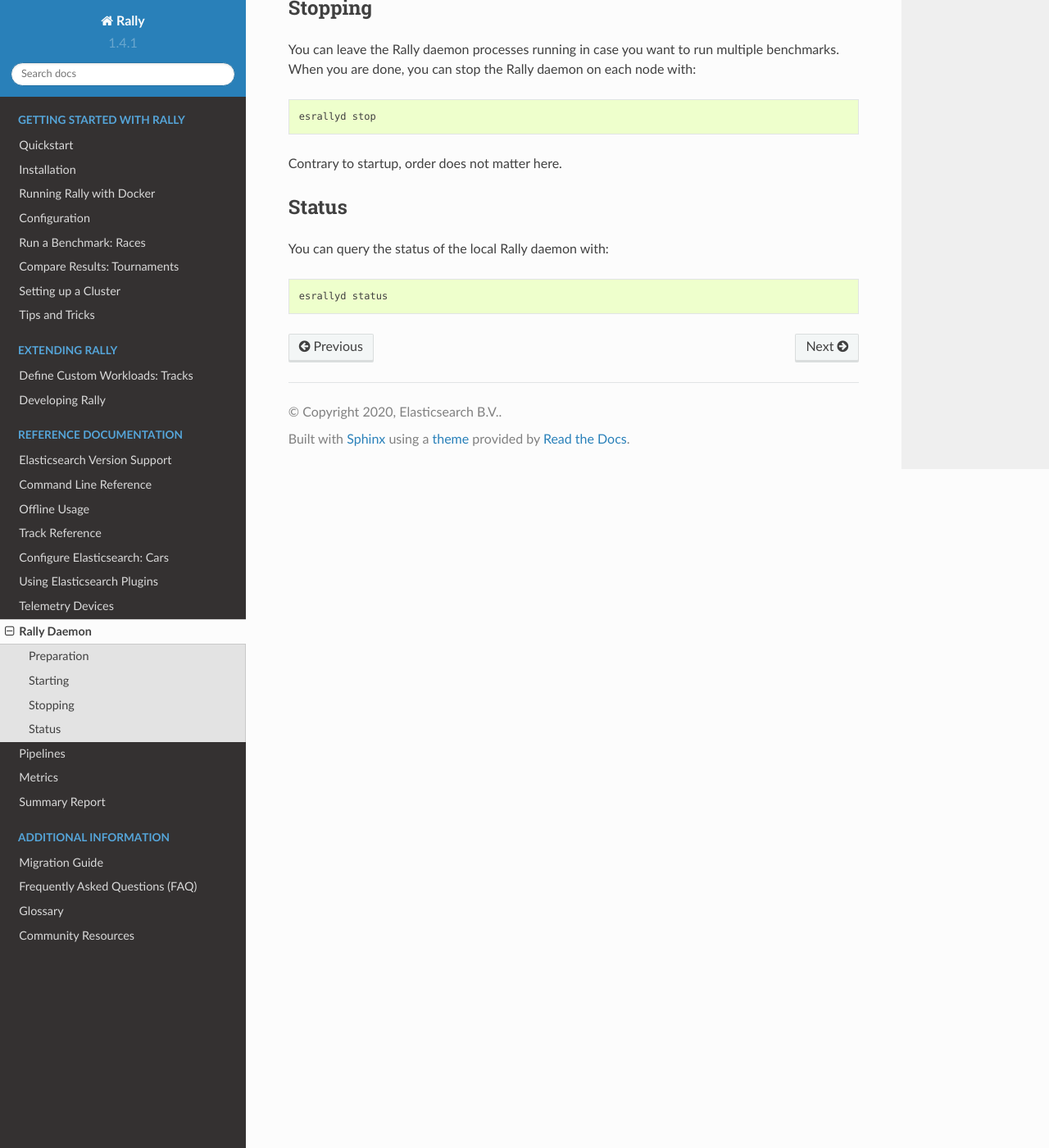
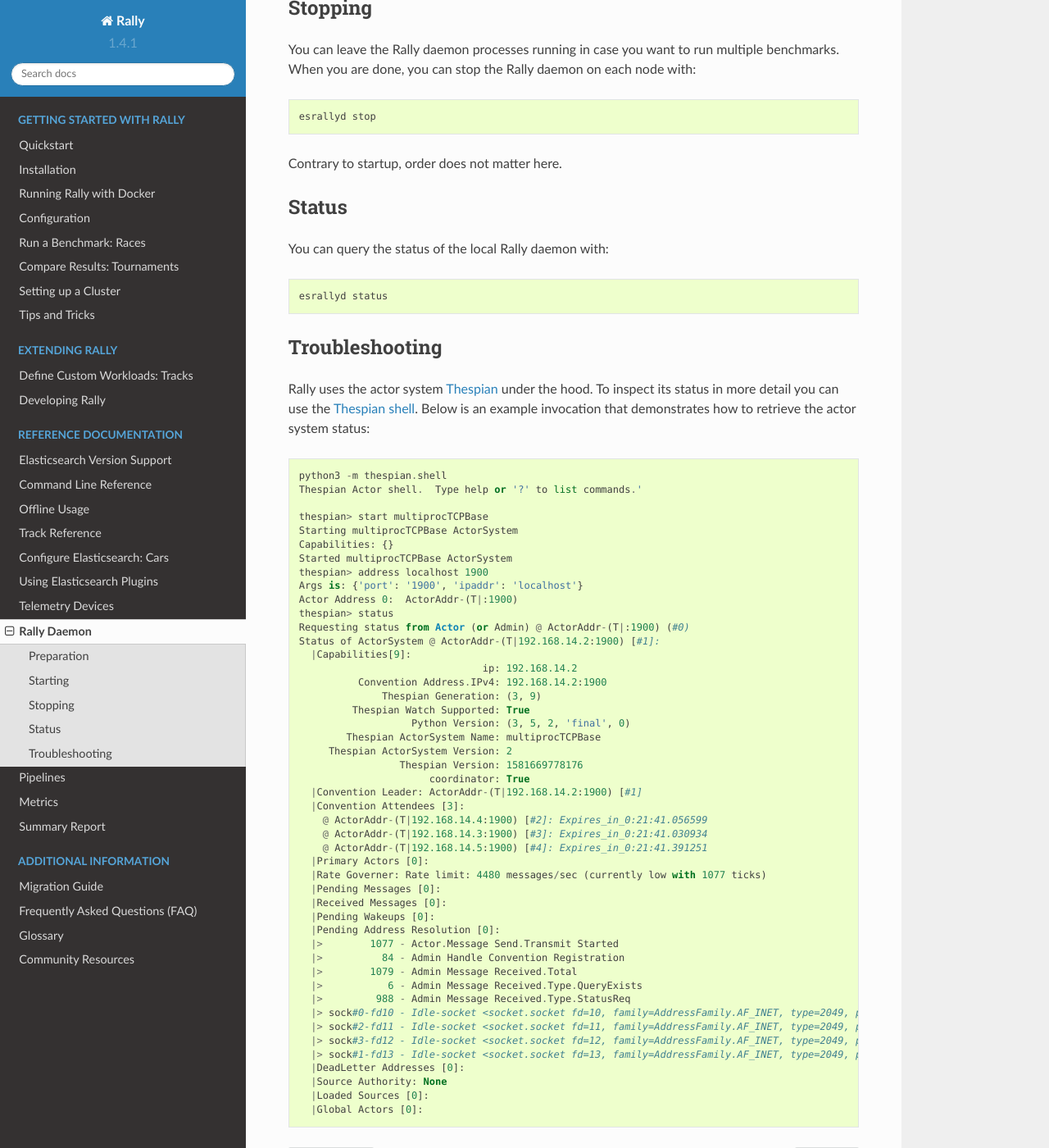
Before and after one commit to elastic/rally, a Sphinx documentation site: the page built from docs/rally_daemon.rst, in a window 1280 px wide and 1400 px high, scrolled down 1453 px. Shown: the whole window at 82% size. Built offline with Sphinx 7.4.7 and the Read the Docs theme 2.0.0, drawn with Linux system fonts in a browser that asks for light colours.

Commit message:
Add example how to determine actor system status
With this commit we add an example to the docs that shows how to invoke
the Thespian shell to retrieve the status of the locally running actor
system.

Relates #892

```diff
--- a/docs/rally_daemon.rst
+++ b/docs/rally_daemon.rst
@@ -51,3 +51,56 @@
 You can query the status of the local Rally daemon with::
 
     esrallyd status
+
+Troubleshooting
+---------------
+
+Rally uses the actor system `Thespian <https://github.com/kquick/Thespian>`_ under the hood. To inspect its status in more detail you can use the `Thespian shell <https://thespianpy.com/doc/in_depth.html#hH-058d8939-b973-4270-975b-3afd9c607176>`_. Below is an example invocation that demonstrates how to retrieve the actor system status::
+
+    python3 -m thespian.shell
+    Thespian Actor shell.  Type help or '?' to list commands.'
+
+    thespian> start multiprocTCPBase
+    Starting multiprocTCPBase ActorSystem
+    Capabilities: {}
+    Started multiprocTCPBase ActorSystem
+    thespian> address localhost 1900
+    Args is: {'port': '1900', 'ipaddr': 'localhost'}
+    Actor Address 0:  ActorAddr-(T|:1900)
+    thespian> status
+    Requesting status from Actor (or Admin) @ ActorAddr-(T|:1900) (#0)
+    Status of ActorSystem @ ActorAddr-(T|192.168.14.2:1900) [#1]:
+      |Capabilities[9]:
+                                   ip: 192.168.14.2
+              Convention Address.IPv4: 192.168.14.2:1900
+                  Thespian Generation: (3, 9)
+             Thespian Watch Supported: True
+                       Python Version: (3, 5, 2, 'final', 0)
+            Thespian ActorSystem Name: multiprocTCPBase
+         Thespian ActorSystem Version: 2
+                     Thespian Version: 1581669778176
+                          coordinator: True
+      |Convention Leader: ActorAddr-(T|192.168.14.2:1900) [#1]
+      |Convention Attendees [3]:
+        @ ActorAddr-(T|192.168.14.4:1900) [#2]: Expires_in_0:21:41.056599
+        @ ActorAddr-(T|192.168.14.3:1900) [#3]: Expires_in_0:21:41.030934
+        @ ActorAddr-(T|192.168.14.5:1900) [#4]: Expires_in_0:21:41.391251
+      |Primary Actors [0]:
+      |Rate Governer: Rate limit: 4480 messages/sec (currently low with 1077 ticks)
+      |Pending Messages [0]:
+      |Received Messages [0]:
+      |Pending Wakeups [0]:
+      |Pending Address Resolution [0]:
+      |>        1077 - Actor.Message Send.Transmit Started
+      |>          84 - Admin Handle Convention Registration
+      |>        1079 - Admin Message Received.Total
+      |>           6 - Admin Message Received.Type.QueryExists
+      |>         988 - Admin Message Received.Type.StatusReq
+      |> sock#0-fd10 - Idle-socket <socket.socket fd=10, family=AddressFamily.AF_INET, type=2049, proto=6, laddr=('192.168.14.2', 1900), raddr=('192.168.14.4', 44024)>->ActorAddr-(T|192.168.14.4:1900) (Expires_in_0:19:35.060480)
+      |> sock#2-fd11 - Idle-socket <socket.socket fd=11, family=AddressFamily.AF_INET, type=2049, proto=6, laddr=('192.168.14.2', 1900), raddr=('192.168.14.3', 40244)>->ActorAddr-(T|192.168.14.3:1900) (Expires_in_0:19:35.034779)
+      |> sock#3-fd12 - Idle-socket <socket.socket fd=12, family=AddressFamily.AF_INET, type=2049, proto=6, laddr=('192.168.14.2', 1900), raddr=('192.168.14.5', 58358)>->ActorAddr-(T|192.168.14.5:1900) (Expires_in_0:19:35.394918)
+      |> sock#1-fd13 - Idle-socket <socket.socket fd=13, family=AddressFamily.AF_INET, type=2049, proto=6, laddr=('127.0.0.1', 1900), raddr=('127.0.0.1', 34320)>->ActorAddr-(T|:46419) (Expires_in_0:19:59.999337)
+      |DeadLetter Addresses [0]:
+      |Source Authority: None
+      |Loaded Sources [0]:
+      |Global Actors [0]:
```
